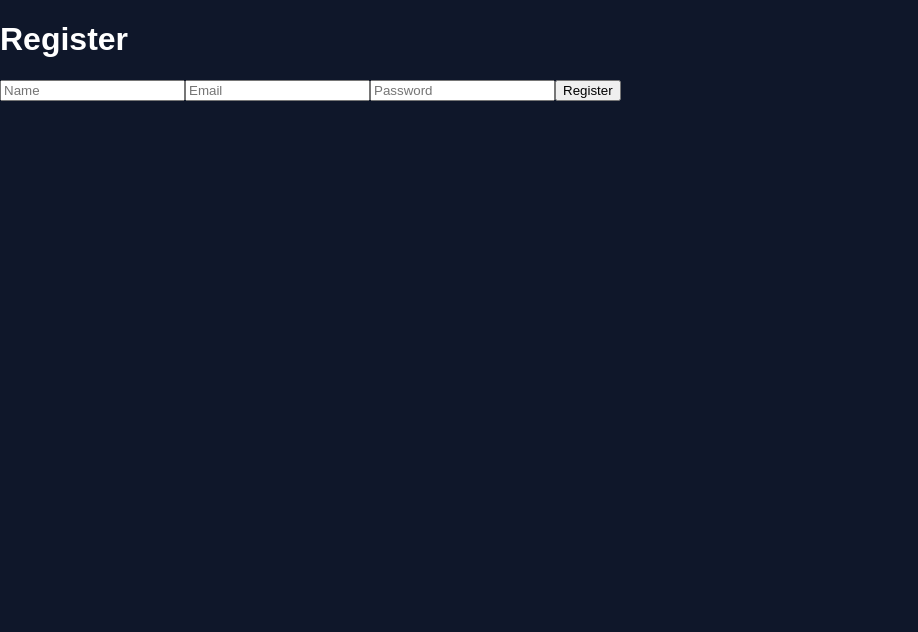
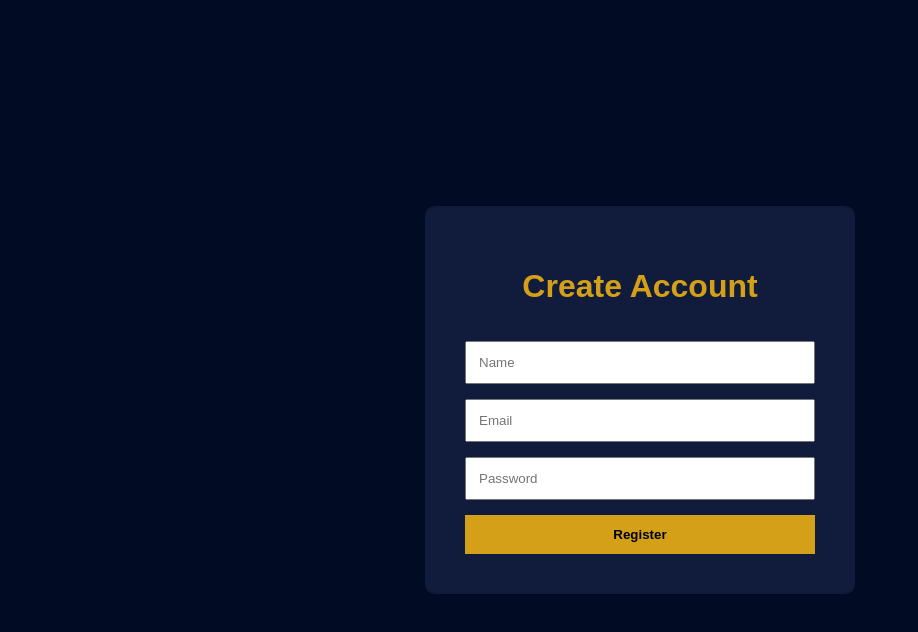
Before and after one commit to baseerhatif3-oss/cryptox-institutional-platform, a React (Vite) app: page /register in a window 1280 px wide. Shown: the top 632 px of the page, without its empty margins (0-918 px from the left). Built offline with nearby package versions, Linux system fonts and the light colour scheme.

Commit message:
fix safari redirect finally

```diff
--- a/src/pages/Login.jsx
+++ b/src/pages/Login.jsx
@@ -39,8 +39,9 @@ function Login() {
         "Login Successful"
       );
 
-      window.location.href =
-        "/dashboard";
+      window.location.replace(
+        "/dashboard"
+      );
     } catch (error) {
       alert(
         error.response?.data
@@ -51,14 +52,41 @@ function Login() {
   };
 
   return (
-    <div>
-      <h1>Login</h1>
-
+    <div
+      style={{
+        minHeight: "100vh",
+        background: "#020b24",
+        display: "flex",
+        justifyContent:
+          "center",
+        alignItems: "center",
+      }}
+    >
       <form
         onSubmit={
           handleSubmit
         }
+        style={{
+          background: "#111c3d",
+          padding: "40px",
+          borderRadius: "10px",
+          width: "350px",
+          display: "flex",
+          flexDirection:
+            "column",
+          gap: "15px",
+        }}
       >
+        <h1
+          style={{
+            color: "#d4a017",
+            textAlign:
+              "center",
+          }}
+        >
+          Login
+        </h1>
+
         <input
           type="email"
           name="email"
@@ -66,6 +94,9 @@ function Login() {
           onChange={
             handleChange
           }
+          style={{
+            padding: "12px",
+          }}
         />
 
         <input
@@ -75,9 +106,23 @@ function Login() {
           onChange={
             handleChange
           }
+          style={{
+            padding: "12px",
+          }}
         />
 
-        <button type="submit">
+        <button
+          type="submit"
+          style={{
+            padding: "12px",
+            background:
+              "#d4a017",
+            border: "none",
+            cursor: "pointer",
+            fontWeight:
+              "bold",
+          }}
+        >
           Login
         </button>
       </form>
--- a/src/pages/Register.jsx
+++ b/src/pages/Register.jsx
@@ -51,8 +51,9 @@ function Register() {
         "Registration Successful"
       );
 
-      window.location.href =
-        "/dashboard";
+      window.location.replace(
+        "/dashboard"
+      );
     } catch (error) {
       alert(
         "Register Failed"
@@ -61,14 +62,41 @@ function Register() {
   };
 
   return (
-    <div>
-      <h1>Register</h1>
-
+    <div
+      style={{
+        minHeight: "100vh",
+        background: "#020b24",
+        display: "flex",
+        justifyContent:
+          "center",
+        alignItems: "center",
+      }}
+    >
       <form
         onSubmit={
           handleSubmit
         }
+        style={{
+          background: "#111c3d",
+          padding: "40px",
+          borderRadius: "10px",
+          width: "350px",
+          display: "flex",
+          flexDirection:
+            "column",
+          gap: "15px",
+        }}
       >
+        <h1
+          style={{
+            color: "#d4a017",
+            textAlign:
+              "center",
+          }}
+        >
+          Create Account
+        </h1>
+
         <input
           type="text"
           name="name"
@@ -76,6 +104,9 @@ function Register() {
           onChange={
             handleChange
           }
+          style={{
+            padding: "12px",
+          }}
         />
 
         <input
@@ -85,6 +116,9 @@ function Register() {
           onChange={
             handleChange
           }
+          style={{
+            padding: "12px",
+          }}
         />
 
         <input
@@ -94,9 +128,23 @@ function Register() {
           onChange={
             handleChange
           }
+          style={{
+            padding: "12px",
+          }}
         />
 
-        <button type="submit">
+        <button
+          type="submit"
+          style={{
+            padding: "12px",
+            background:
+              "#d4a017",
+            border: "none",
+            cursor: "pointer",
+            fontWeight:
+              "bold",
+          }}
+        >
           Register
         </button>
       </form>
```
